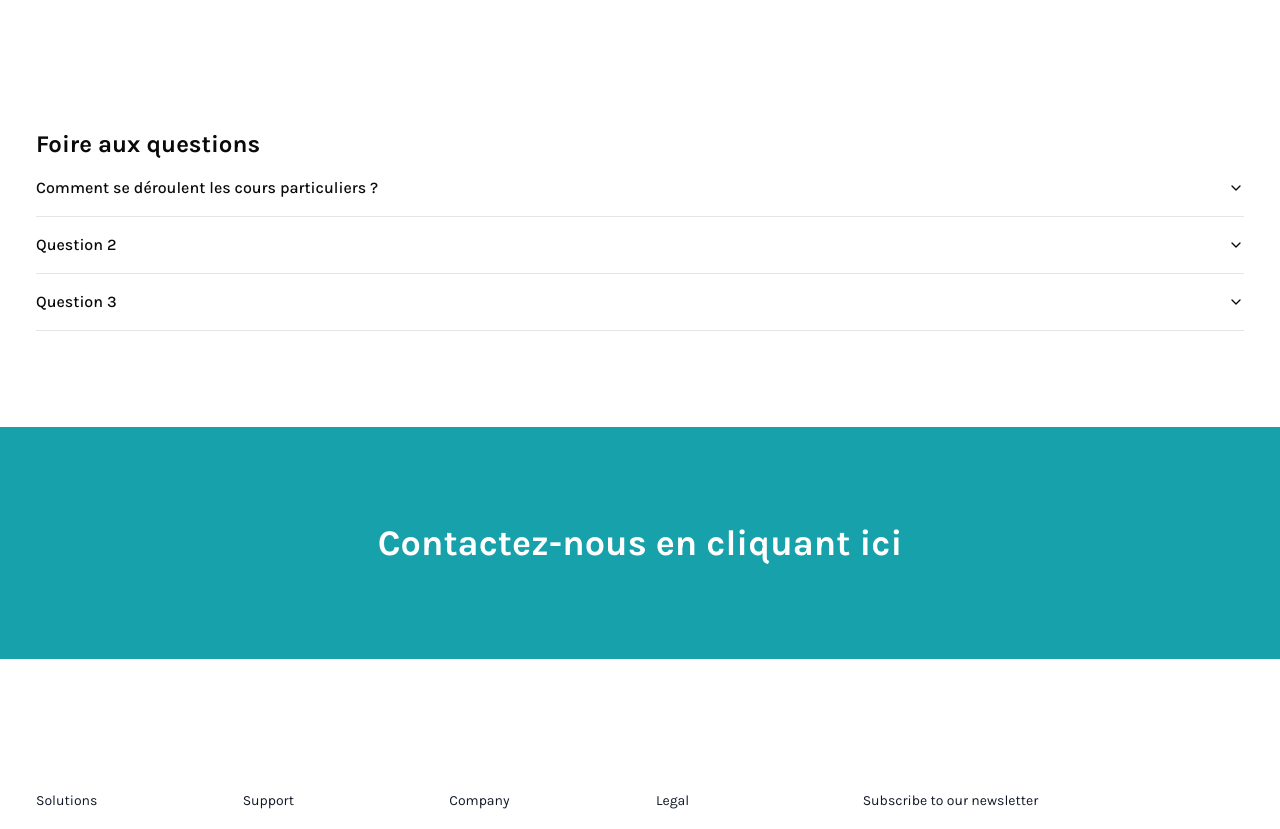
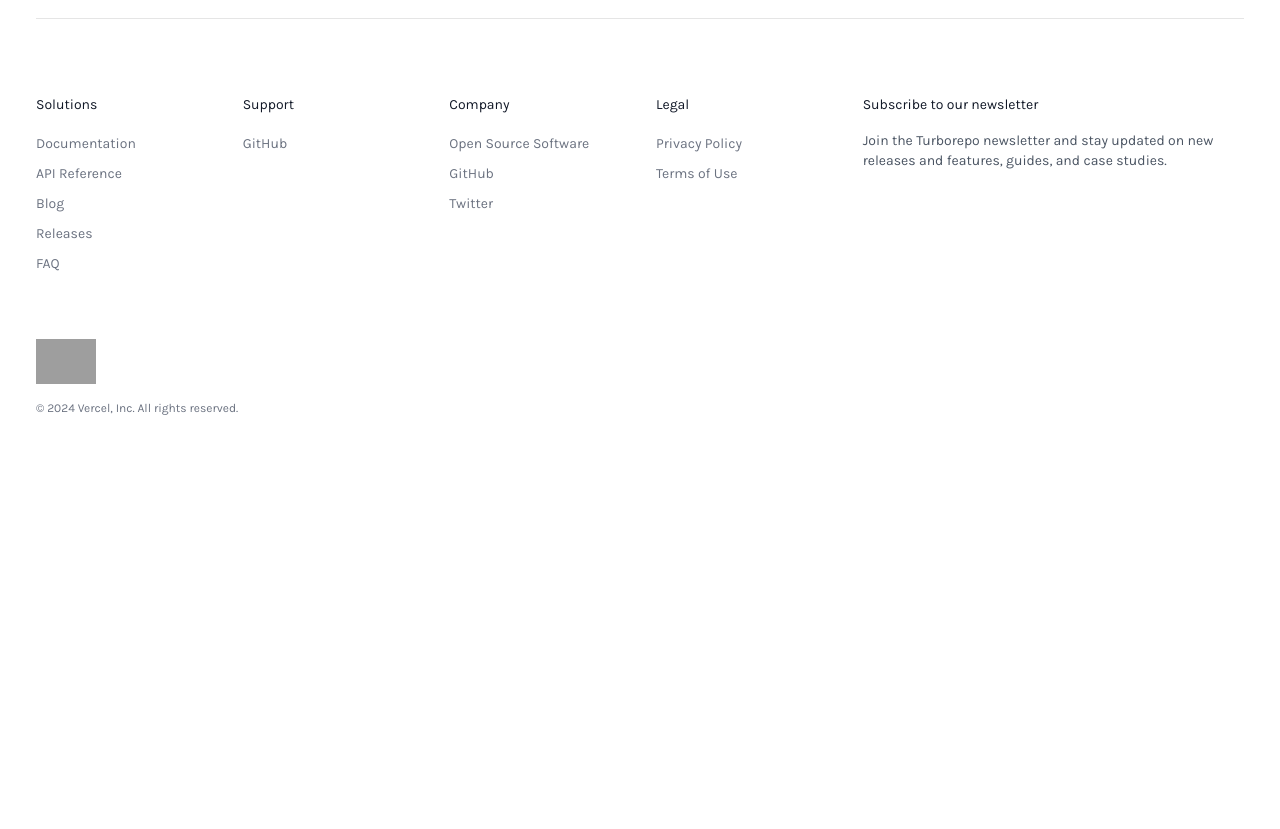
Before and after one commit to clemencefrz/cours-geroa, a Next.js app: page / in a window 1280 px wide. Shown: the part 3662-4491 px from the top of the page. After the commit the page ends 4114 px from the top, so only its background shows below. Built offline with nearby package versions, Linux system fonts and the light colour scheme; grey boxes are pictures that could not be loaded.

Commit message:
improve faq

```diff
--- a/app/components/Home/index.tsx
+++ b/app/components/Home/index.tsx
@@ -9,7 +9,6 @@
 import Subjects from "./Subjects";
 import Services from "./Services";
 import AboutUs from "./AboutUs";
-import { FAQ } from "./FAQ";
 
 // Déclaration des types pour les props
 type SectionIntroProps = {
@@ -161,16 +160,6 @@
         >
           <AboutUs />
         </motion.div>
-
-        {/* Section FAQ */}
-        <motion.div
-          initial={{ y: 20, opacity: 0 }}
-          animate={{ y: 0, opacity: 1 }}
-          transition={{ ease: "easeInOut", duration: 1 }}
-        >
-          <h2 className={classNameH2}>Foire aux questions</h2>
-          <FAQ />
-        </motion.div>
       </div>
     </div>
   );
--- a/app/layout.tsx
+++ b/app/layout.tsx
@@ -3,6 +3,7 @@
 import Header from "./components/Header";
 import Footer from "./components/Footer";
 import { Toaster } from "@/components/ui/sonner";
+import { FAQ } from "./components/Home/FAQ";
 import { Button } from "@/components/ui/button";
 import Link from "next/link";
 
@@ -19,9 +20,9 @@
         <div className="min-h-screen flex flex-col justify-between">
           <div>
             <Header />
-            <main className="mx-9 mt-9">{children}</main>
-          </div>
-          <aside className="flex flex-cal justify-center items-center p-24 w-full my-24 bg-brandFour">
+            <main className="mx-9 mt-9">
+              {children}
+              <FAQ />
               <Button
                 variant="link"
                 className="text-4xl font-bold text-white text-wrap text-center p-4"
@@ -29,7 +30,8 @@
               >
                 <Link href="/contact">Contactez-nous en cliquant ici </Link>
               </Button>
-          </aside>
+            </main>
+          </div>
           <Toaster />
           <Footer />
         </div>
```
Lines whose indentation alone changed are shown as unchanged.
